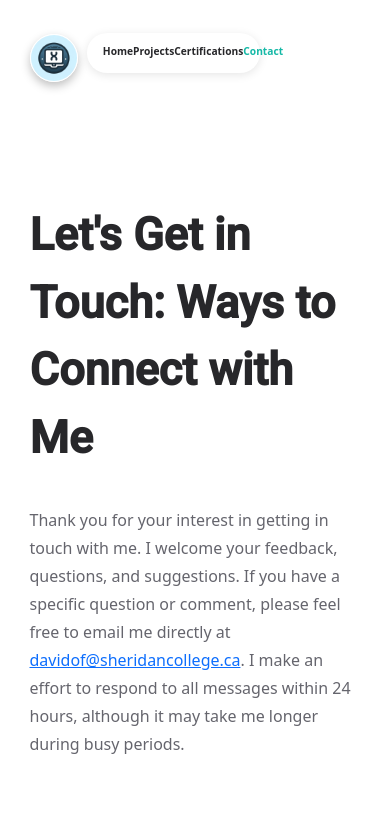
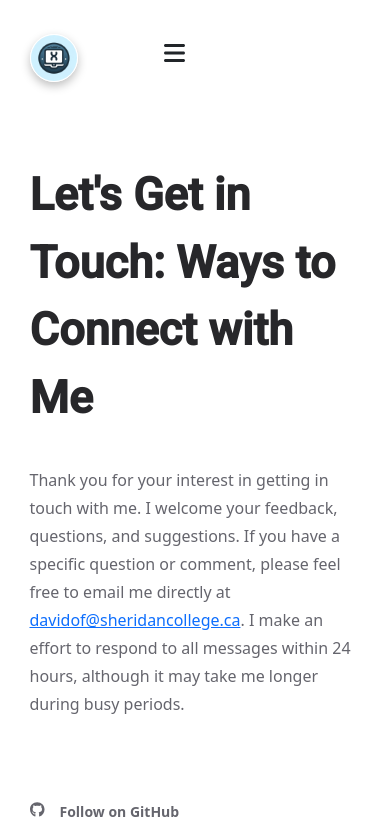
Before and after one commit to davidofir/davidofir.github.io, a React (Create React App) app: page /contact in a window 390 px wide. Shown: the top 840 px of the page. Built offline with nearby package versions, Linux system fonts and the light colour scheme.

Commit message:
added hamburger menu for responsive design

```diff
--- a/package.json
+++ b/package.json
@@ -11,10 +11,10 @@
 	"license": "MIT",
 	"private": true,
 	"dependencies": {
-		"@fortawesome/fontawesome-svg-core": "^6.4.0",
+		"@fortawesome/fontawesome-svg-core": "^6.5.1",
 		"@fortawesome/free-brands-svg-icons": "^6.4.0",
 		"@fortawesome/free-regular-svg-icons": "^6.4.0",
-		"@fortawesome/free-solid-svg-icons": "^6.4.0",
+		"@fortawesome/free-solid-svg-icons": "^6.5.1",
 		"@fortawesome/react-fontawesome": "^0.2.0",
 		"@testing-library/jest-dom": "^5.16.5",
 		"@testing-library/react": "^13.4.0",
@@ -25,7 +25,7 @@
 		"react-dom": "^18.2.0",
 		"react-ga4": "^2.1.0",
 		"react-helmet": "^6.1.0",
-		"react-router-dom": "^6.11.1",
+		"react-router-dom": "^6.21.1",
 		"react-scripts": "5.0.1",
 		"styled-components": "^5.3.10",
 		"web-vitals": "^2.1.4"
--- a/src/components/common/navBar.jsx
+++ b/src/components/common/navBar.jsx
@@ -1,51 +1,31 @@
-import React from "react";
+import React,{useState} from "react";
 import { Link } from "react-router-dom";
-
+import { faBars } from '@fortawesome/free-solid-svg-icons';
+import { FontAwesomeIcon } from '@fortawesome/react-fontawesome';
 import "./styles/navBar.css";
 
 const NavBar = (props) => {
 	const { active } = props;
-
+	const [isNavExpanded, setIsNavExpanded] = useState(false);
     return (
         <React.Fragment>
             <div className="nav-container">
                 <nav className="navbar">
-					<div className="nav-background">
+                    <div className="menu-icon" onClick={() => setIsNavExpanded(!isNavExpanded)}>
+                        <FontAwesomeIcon icon={faBars} />
+                    </div>
+                    <div className={`nav-background ${isNavExpanded ? "expanded" : ""}`}>
                         <ul className="nav-list">
-							<li
-								className={
-									active === "home"
-										? "nav-item active"
-										: "nav-item"
-								}
-							>
+                            <li className={active === "home" ? "nav-item active" : "nav-item"}>
                                 <Link to="/">Home</Link>
                             </li>
-							<li
-								className={
-									active === "projects"
-										? "nav-item active"
-										: "nav-item"
-								}
-							>
+                            <li className={active === "projects" ? "nav-item active" : "nav-item"}>
                                 <Link to="/projects">Projects</Link>
                             </li>
-							<li
-								className={
-									active === "certifications"
-										? "nav-item active"
-										: "nav-item"
-								}
-							>
+                            <li className={active === "certifications" ? "nav-item active" : "nav-item"}>
                                 <Link to="/certifications">Certifications</Link>
                             </li>
-							<li
-								className={
-									active === "contact"
-										? "nav-item active"
-										: "nav-item"
-								}
-							>
+                            <li className={active === "contact" ? "nav-item active" : "nav-item"}>
                                 <Link to="/contact">Contact</Link>
                             </li>
                         </ul>
--- a/src/components/common/styles/navBar.css
+++ b/src/components/common/styles/navBar.css
@@ -2,6 +2,7 @@
 
 .nav-container {
     margin: 0;
+    width: 100%;
     display: flex;
     justify-content: center;
     align-items: center;
@@ -9,36 +10,50 @@
 
 .navbar {
     display: flex;
-	justify-content: center;
+    justify-content: space-between; /* Align the logo and the hamburger menu */
     align-items: center;
     position: fixed;
     top: 3vh;
+    left: 0;
+    right: 0;
     z-index: 999;
+    padding: 0 1rem; /* Add padding on the sides */
+}
+
+.menu-icon {
+    display: none; /* Initially hidden */
+    cursor: pointer;
+    font-size: 24px; /* Adjust the size of the menu icon as needed */
 }
 
 .nav-background {
-	width: 380px;
+    max-width: 380px;
+    width: 100%;
     height: 40px;
-	padding-left: 0%;
-	padding-right: 0%;
     background: #fff;
     box-shadow: 0px 2px 10px rgba(0, 0, 0, 0.1);
     border-radius: 40px;
+    display: flex;
+    justify-content: center;
+    align-items: center;
+    transition: height 0.3s ease; /* Smooth transition for expanding/collapsing */
 }
 
 .nav-list {
     display: flex;
-	justify-content: space-between;
+    justify-content: space-between; /* Space items evenly */
     list-style: none;
     align-items: center;
-	margin-left: -16px;
-	margin-right: 20px;
-	margin-top: 11px;
+    width: 100%;
+    padding: 0;
+    margin: 0;
+    transition: transform 0.3s ease; /* Smooth transition for expanding/collapsing */
 }
 
 .nav-item {
     font-weight: bold;
-	font-size: 80%;
+    font-size: 0.8em;
+    padding: 10px; /* Add padding to create space around text */
 }
 
 .nav-item.active a {
@@ -55,20 +70,40 @@
     transition: color 0.3s ease-in-out;
 }
 
-@media (max-width: 600px) {
+@media (max-width: 768px) {
+    .menu-icon {
+        display: block;
+        position: absolute; /* Positioned absolutely to place it correctly */
+        top: 10px; /* Align vertically */
+        right: 10px; /* Align horizontally */
+        z-index: 1000; /* Ensure it's above other items */
+    }
+
     .navbar {
-		margin-left: 25%;
-		margin-right: 25%;
-		width: 80%;
-		font-size: 80%;
+        justify-content: flex-start; /* Align items to the start */
     }
 
     .nav-background {
-		width: 80%;
-		height: 40px;
+        height: auto; /* Height adjusts to content */
+        padding: 0;
+        border-radius: 0; /* Remove border-radius */
+    }
+
+    .nav-list {
+        display: none;
+        flex-direction: column; /* Stack items vertically */
+        width: 100%;
+        transform: translateY(-10px); /* Slight adjustment when expanded */
+    }
+
+    .nav-background.expanded .nav-list {
+        display: flex;
     }
 
     .nav-item {
-		font-weight: bold;
+        width: 100%; /* Full width for each nav item */
+        padding: 10px 20px; /* Add more padding for touch targets */
+        border-bottom: 1px solid #ddd; /* Optional border for each item */
+        text-align: center; /* Center text */
     }
 }
```
Also changed, not shown: 1 other file (tests, documents, lock files or other folders). Lines whose indentation alone changed are shown as unchanged.
